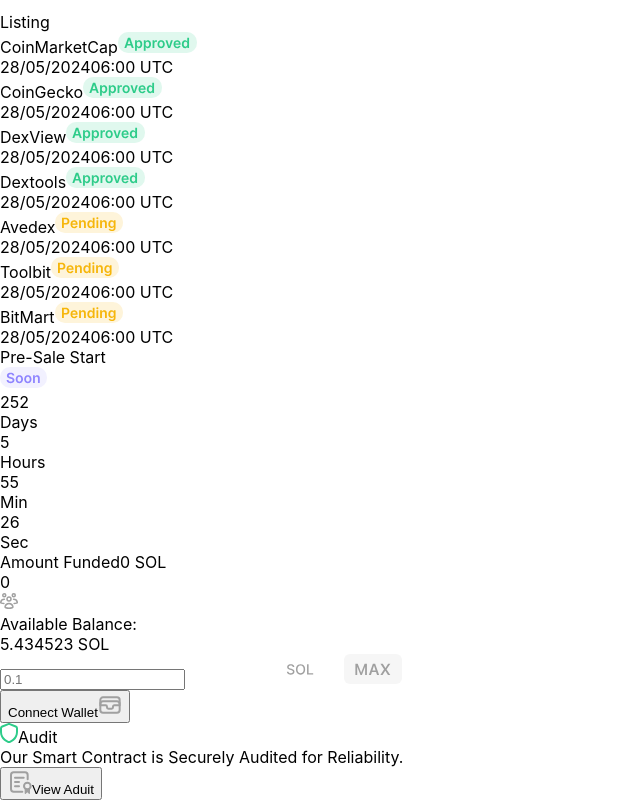
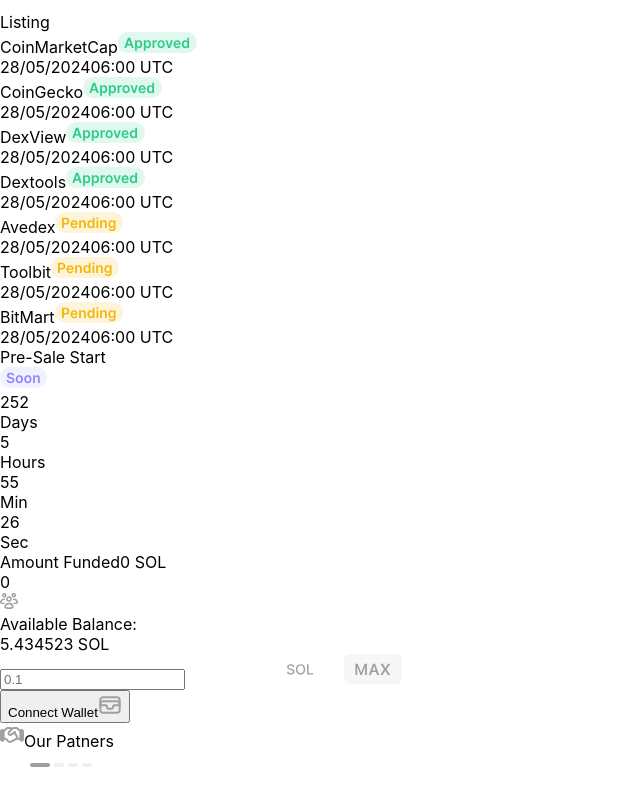
Before and after one commit to ag1004-dev/react-presale-project, a React (Create React App) app: page / in a window 1280 px wide. Shown: the part 789-1589 px from the top of the page, without its empty margins (0-640 px from the left). After the commit the page ends 1560 px from the top, so only its background shows below. Built offline with nearby package versions, Linux system fonts and the light colour scheme.

Commit message:
footerchange

```diff
--- a/src/ourpatners.js
+++ b/src/ourpatners.js
@@ -1,27 +1,28 @@
-import auditImg from "./components/Image/audit.svg"
-import auditbuttonImg from "./components/Image/auditbutimg.svg"
+import levelImg from "./components/Image/level.svg"
+import handShakeImg from "./components/Image/handshake 1.svg"
+
 const Patner = () => {
     return (
-        <div className="rounded-[15px] bg-white w-[328px] h-[172px] border-[#F4F4F4] border-[1px] p-[20px] mt-[15px]">
-            <div className="h-1/3 flex justify-between items-">
-                <div className="flex justify-between">
-                    <div className="flex justify-between">
-                        <img className="w-[30px] h-[30px] mr-[10px]" src={auditImg}></img>
-                        <a className="font-bold text-[16px]">Audit</a>
-                    </div>
-
+        <div className="rounded-[15px] bg-white w-[1250px] h-[119px] border-[#F4F4F4] border-[1px] p-3 m-[290px] mt-[15px]">
+            <div className="h-1/3 flex justify-between">
+                <div className="flex">
+                    <img  src={handShakeImg}></img>
+                    <a className="ml-2">Our Patners</a>
                 </div>
-
+                <div>
+                    <img src={levelImg}></img>
+                </div>
             </div>
-            <div className="text-[#BBBBBB]">
-                Our Smart Contract is Securely Audited for Reliability.
-            </div>
-            <div className="flex h-1/3  border-[#F4F4F4] mt-3">
-                <button className="flex border-[#F4F4F4] border-[2px] rounded-[12px] w-[145px] h-[40px] items-center justify-center shadow-sm">
-                    <img src={auditbuttonImg} />
-                    <a className="ml-[6px] font-bold">View Aduit</a>
-
-                </button>
+            <div className="flex h-1/2  border-[#F4F4F4] mt-3">
+                <div className="w-[120px] h-[40px] bg-[#F1F1F1] mr-[17px]"></div>
+                <div className="w-[120px] h-[40px] bg-[#F1F1F1] mr-[17px]"></div>
+                <div className="w-[120px] h-[40px] bg-[#F1F1F1] mr-[17px]"></div>
+                <div className="w-[120px] h-[40px] bg-[#F1F1F1] mr-[17px]"></div>
+                <div className="w-[120px] h-[40px] bg-[#F1F1F1] mr-[17px]"></div>
+                <div className="w-[120px] h-[40px] bg-[#F1F1F1] mr-[17px]"></div>
+                <div className="w-[120px] h-[40px] bg-[#F1F1F1] mr-[17px]"></div>
+                <div className="w-[120px] h-[40px] bg-[#F1F1F1] mr-[17px]"></div>
+                <div className="w-[120px] h-[40px] bg-[#F1F1F1] mr-[17px]"></div>
             </div>
         </div>
 
```
